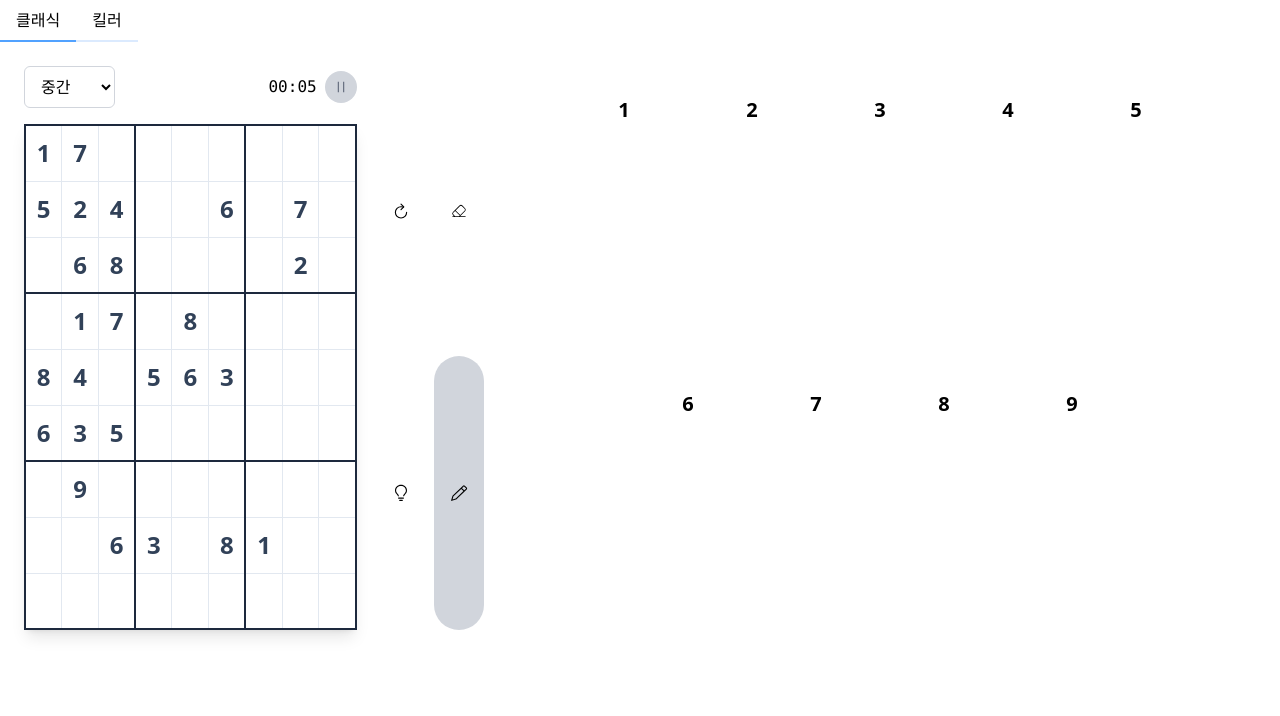
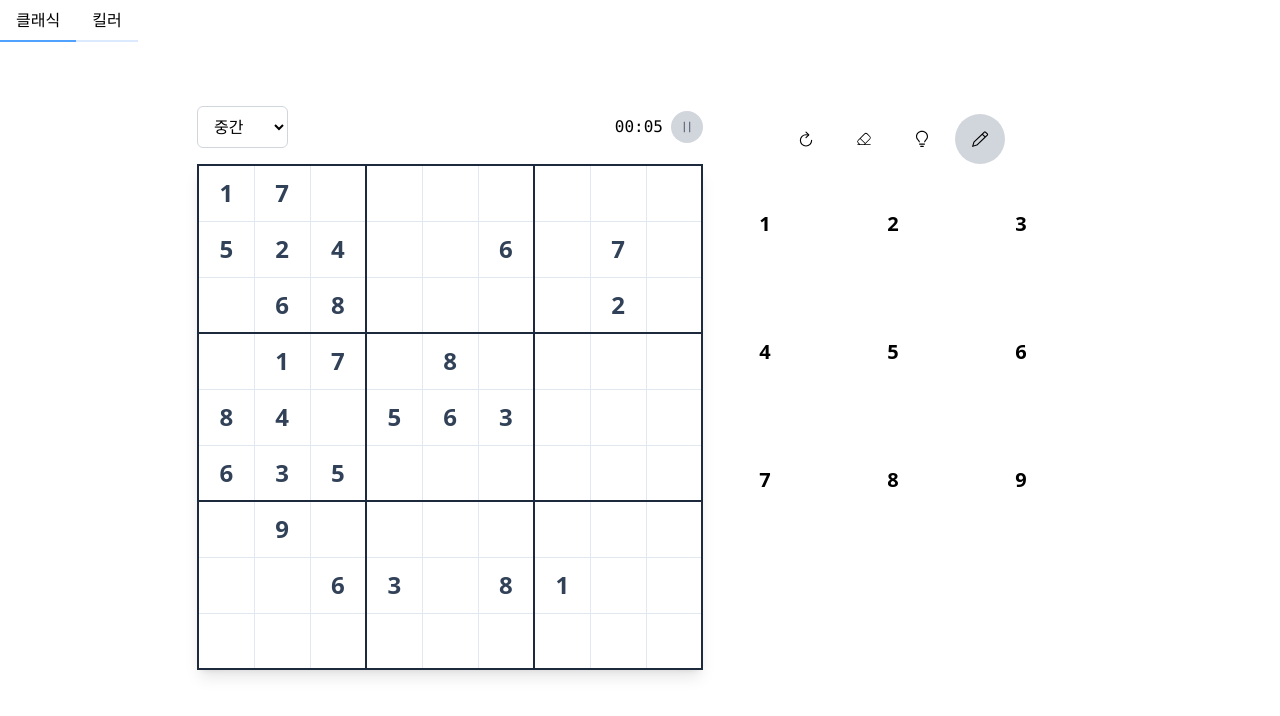
Before and after one commit to KimDanwoo/awesome-sudoku, a Next.js app: page / in a window 1280 px wide. Shown: the top 716 px of the page. Built offline with nearby package versions, Linux system fonts and the light colour scheme.

Commit message:
💄 style: 스도쿠 페이지 레이아웃 및 스타일 수정

```diff
--- a/app/page.tsx
+++ b/app/page.tsx
@@ -8,10 +8,10 @@ import { CompleteGameOverlay, PauseGameOverlay } from "@widgets/game-overlays/ui
 
 export default function Home() {
   return (
-    <main className="min-w-[320px] min-h-screen flex flex-col gap-2">
+    <main className="min-w-[380px] min-h-screen flex flex-col gap-6">
       <GameModeSelector />
 
-      <div className="mx-auto px-6 rounded-lg flex flex-col lg:flex-row">
+      <div className="mx-auto p-6  rounded-lg flex flex-col lg:flex-row">
         <div className="relative">
           <GameStatus />
 
@@ -23,9 +23,11 @@ export default function Home() {
             <SudokuBoard />
           </div>
         </div>
-        <Controls />
+        <div className="lg:max-w-[380px]">
+          <Controls />
 
-        <SelectNumber />
+          <SelectNumber />
+        </div>
       </div>
     </main>
   );
```
